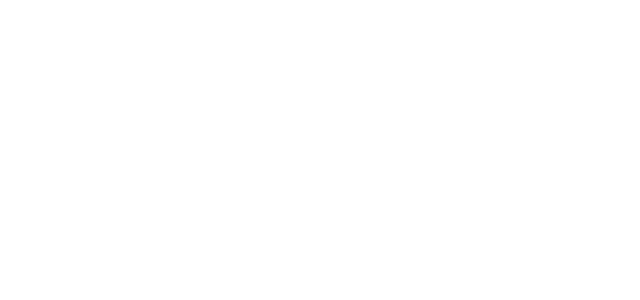
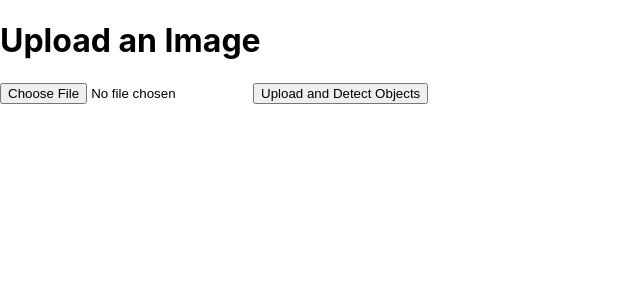
Before and after one commit to tugberkvaroglu/detection-on-web, a React (Create React App) app in the folder object-detection-app/: page / in a window 1280 px wide. Shown: the top 300 px of the page, without its empty margins (0-640 px from the left). Built offline with nearby package versions, Linux system fonts and the light colour scheme.

Commit message:
added basic UI and functionality

```diff
--- a/object-detection-app/package.json
+++ b/object-detection-app/package.json
@@ -6,6 +6,7 @@
     "@testing-library/jest-dom": "^5.17.0",
     "@testing-library/react": "^13.4.0",
     "@testing-library/user-event": "^13.5.0",
+    "axios": "^1.7.4",
     "react": "^18.3.1",
     "react-dom": "^18.3.1",
     "react-scripts": "5.0.1",
--- a/object-detection-app/src/App.js
+++ b/object-detection-app/src/App.js
@@ -1,7 +1,12 @@
+import React from 'react';
+import UploadImage from './UploadImage';
+
 function App() {
-
-
-  return;
+    return (
+        <div className="App">
+            <UploadImage />
+        </div>
+    );
 }
 
 export default App;
--- /dev/null
+++ b/object-detection-app/src/UploadImage.js
@@ -0,0 +1,53 @@
+import React, { useState } from 'react';
+import axios from 'axios';
+
+const UploadImage = () => {
+    const [selectedFile, setSelectedFile] = useState(null);
+    const [result, setResult] = useState(null);
+
+    const handleFileChange = (event) => {
+        setSelectedFile(event.target.files[0]);
+    };
+
+    const handleUpload = async () => {
+        if (!selectedFile) return;
+
+        const reader = new FileReader();
+        reader.readAsDataURL(selectedFile);
+        reader.onloadend = async () => {
+            const base64Image = reader.result.split(',')[1];
+
+            try {
+                const response = await axios({
+                    method: 'POST',
+                    url: 'https://detect.roboflow.com/hard-hat-sample-s1amk/3',
+                    params: {
+                        api_key: 'FijZbvnCkL57glv5WoXl'
+                    },
+                    data: base64Image,
+                    headers: {
+                        'Content-Type': 'application/x-www-form-urlencoded'
+                    }
+                });
+
+                setResult(response.data);
+            } catch (error) {
+                console.error("There was an error!", error);
+            }
+        };
+    };
+
+    return (
+        <div>
+            <h1>Upload an Image</h1>
+            <input type="file" onChange={handleFileChange} />
+            <button onClick={handleUpload}>Upload and Detect Objects</button>
+            {result && <div>
+                <h2>Detection Result:</h2>
+                <pre>{JSON.stringify(result, null, 2)}</pre>
+            </div>}
+        </div>
+    );
+};
+
+export default UploadImage;
```
Also changed, not shown: 1 other file (tests, documents, lock files or other folders).
